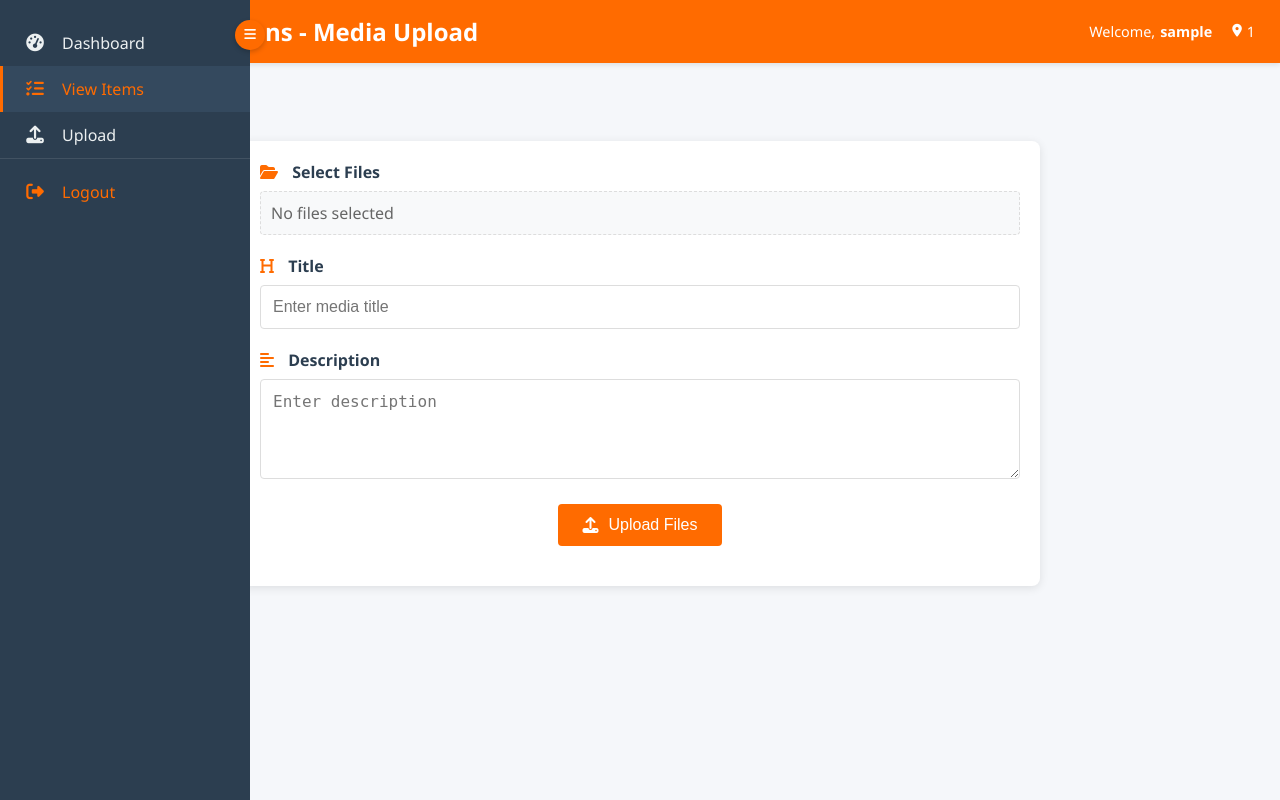
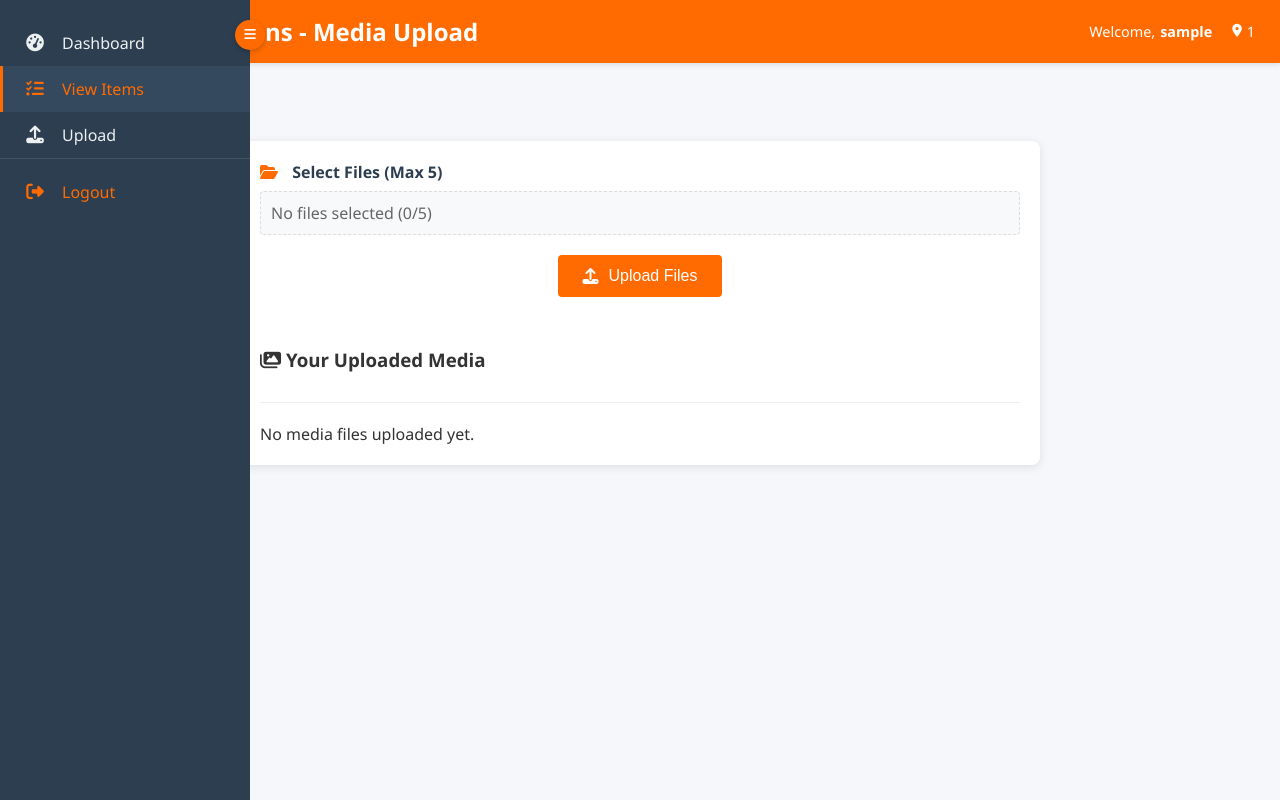
Before and after one commit to rohanb593/Corporate-IT-Solutions, a PHP site: page /uploadPage.php in a window 1280 px wide. Run offline with PHP 8.4, Linux system fonts and the light colour scheme; the visitor is signed in with stand-in values (Sample User, id 1).

Commit message:
The upload page works the user is able to change the pictures and manage them. max upload is 5.

```diff
--- a/uploadPage.css
+++ b/uploadPage.css
@@ -311,3 +311,58 @@ textarea {
     color: #721c24;
     border: 1px solid #f5c6cb;
 }
+
+/* Media Management Styles */
+.media-management {
+    margin-top: 30px;
+    padding-top: 20px;
+    border-top: 1px solid #eee;
+}
+
+.media-grid {
+    display: grid;
+    grid-template-columns: repeat(auto-fill, minmax(200px, 1fr));
+    gap: 15px;
+    margin-top: 15px;
+}
+
+.media-item {
+    border: 1px solid #ddd;
+    border-radius: 8px;
+    overflow: hidden;
+    box-shadow: 0 2px 5px rgba(0,0,0,0.1);
+    position: relative;
+}
+
+.media-item img {
+    width: 100%;
+    height: 150px;
+    object-fit: cover;
+    display: block;
+}
+
+.media-actions {
+    padding: 10px;
+    background: #f8f9fa;
+    text-align: center;
+}
+
+.delete-btn {
+    background-color: #ff6b00;
+    color: white;
+    border: none;
+    padding: 8px 15px;
+    border-radius: 4px;
+    cursor: pointer;
+    transition: all 0.3s;
+    font-size: 14px;
+    width: 100%;
+}
+
+.delete-btn:hover {
+    background-color: #e05d00;
+}
+
+.delete-btn i {
+    margin-right: 5px;
+}
--- a/uploadPage.js
+++ b/uploadPage.js
@@ -1,4 +1,5 @@
 document.addEventListener('DOMContentLoaded', function() {
+    const MAX_FILES = 5;
     const uploadForm = document.getElementById('uploadForm');
     const fileInput = document.getElementById('mediaFiles');
     const fileInfo = document.getElementById('fileInfo');
@@ -12,30 +13,42 @@ document.addEventListener('DOMContentLoaded', function() {
     fileInput.addEventListener('change', function() {
         previewContainer.innerHTML = '';
 
+        if (this.files.length > MAX_FILES) {
+            showMessage(`You can upload a maximum of ${MAX_FILES} files`, 'error');
+            this.value = '';
+            fileInfo.textContent = `No files selected (0/${MAX_FILES})`;
+            return;
+        }
+
         if (this.files.length > 0) {
-            fileInfo.textContent = `${this.files.length} file(s) selected`;
+            fileInfo.textContent = `${this.files.length} file(s) selected (${this.files.length}/${MAX_FILES})`;
 
             // Create previews
             Array.from(this.files).forEach(file => {
+                if (!file.type.startsWith('image/')) {
+                    showMessage('Only image files are allowed', 'error');
+                    return;
+                }
+
                 const previewItem = document.createElement('div');
                 previewItem.className = 'preview-item';
 
                 const reader = new FileReader();
                 reader.onload = function(e) {
-                    if (file.type.startsWith('image/')) {
-                        previewItem.innerHTML = `<img src="${e.target.result}" alt="${file.name}">`;
-                    } else if (file.type.startsWith('video/')) {
-                        previewItem.innerHTML = `
-                            <video controls>
-                                <source src="${e.target.result}" type="${file.type}">
-                            </video>
-                        `;
-                    }
+                    previewItem.innerHTML = `<img src="${e.target.result}" alt="${file.name}">`;
 
                     const removeBtn = document.createElement('button');
                     removeBtn.className = 'remove-btn';
                     removeBtn.innerHTML = '<i class="fas fa-times"></i>';
-                    removeBtn.onclick = () => previewItem.remove();
+                    removeBtn.onclick = () => {
+                        previewItem.remove();
+                        // Update file count display
+                        const remainingFiles = Array.from(fileInput.files).filter(f => f.name !== file.name);
+                        const dataTransfer = new DataTransfer();
+                        remainingFiles.forEach(f => dataTransfer.items.add(f));
+                        fileInput.files = dataTransfer.files;
+                        fileInfo.textContent = `${remainingFiles.length} file(s) selected (${remainingFiles.length}/${MAX_FILES})`;
+                    };
 
                     previewItem.appendChild(removeBtn);
                     previewContainer.appendChild(previewItem);
@@ -43,9 +56,10 @@ document.addEventListener('DOMContentLoaded', function() {
                 reader.readAsDataURL(file);
             });
         } else {
-            fileInfo.textContent = 'No files selected';
+            fileInfo.textContent = `No files selected (0/${MAX_FILES})`;
         }
     });
+
 
     // Form submission handler
     uploadForm.addEventListener('submit', function(e) {
--- a/uploadPage.php
+++ b/uploadPage.php
@@ -1,9 +1,16 @@
 <?php
 session_start();
-// Redirect to login if not authenticated
 if (!isset($_SESSION['username'])) {
     header("Location: loginDisplay.php");
     exit();
+}
+
+// Get existing media files
+$mediaFiles = [];
+$metadataFile = 'uploads/' . session_id() . '_metadata.json';
+
+if (file_exists($metadataFile)) {
+    $mediaFiles = json_decode(file_get_contents($metadataFile), true) ?: [];
 }
 ?>
 
@@ -74,20 +81,10 @@ if (!isset($_SESSION['username'])) {
                     <form id="uploadForm" enctype="multipart/form-data">
                         <div class="form-group">
                             <label for="mediaFiles">
-                                <i class="fas fa-folder-open"></i> Select Files
+                                <i class="fas fa-folder-open"></i> Select Files (Max 5)
                             </label>
-                            <input type="file" id="mediaFiles" name="mediaFiles[]" multiple accept="image/*,video/*">
-                            <div class="file-info" id="fileInfo">No files selected</div>
-                        </div>
-
-                        <div class="form-group">
-                            <label for="title"><i class="fas fa-heading"></i> Title</label>
-                            <input type="text" id="title" name="title" placeholder="Enter media title">
-                        </div>
-
-                        <div class="form-group">
-                            <label for="description"><i class="fas fa-align-left"></i> Description</label>
-                            <textarea id="description" name="description" placeholder="Enter description"></textarea>
+                            <input type="file" id="mediaFiles" name="mediaFiles[]" multiple accept="image/*">
+                            <div class="file-info" id="fileInfo">No files selected (0/5)</div>
                         </div>
 
                         <button type="submit" class="upload-btn">
@@ -103,14 +100,60 @@ if (!isset($_SESSION['username'])) {
                     <div class="preview-container" id="previewContainer"></div>
 
                     <div class="message" id="message"></div>
+
+                    <!-- Media Management Section -->
+                    <h3 style="margin-top: 30px;"><i class="fas fa-images"></i> Your Uploaded Media</h3>
+                    <div class="media-management">
+                        <?php if (!empty($mediaFiles)): ?>
+                            <div class="media-grid">
+                                <?php foreach ($mediaFiles as $index => $file): ?>
+                                    <div class="media-item" data-filename="<?php echo htmlspecialchars($file['name']); ?>">
+                                        <img src="uploads/<?php echo htmlspecialchars($file['name']); ?>" alt="Uploaded media">
+                                        <div class="media-actions">
+                                            <button class="delete-btn" data-filename="<?php echo htmlspecialchars($file['name']); ?>">
+                                                <i class="fas fa-trash"></i> Delete
+                                            </button>
+                                        </div>
+                                    </div>
+                                <?php endforeach; ?>
+                            </div>
+                        <?php else: ?>
+                            <p>No media files uploaded yet.</p>
+                        <?php endif; ?>
+                    </div>
                 </div>
             </div>
         </main>
     </div>
 
     <script src="uploadPage.js"></script>
+    <script>
+        // Handle delete actions
+        document.querySelectorAll('.delete-btn').forEach(btn => {
+            btn.addEventListener('click', function() {
+                const filename = this.getAttribute('data-filename');
+                if (confirm('Are you sure you want to delete this file?')) {
+                    fetch('deleteMedia.php', {
+                        method: 'POST',
+                        headers: {
+                            'Content-Type': 'application/x-www-form-urlencoded',
+                        },
+                        body: `filename=${encodeURIComponent(filename)}`
+                    })
+                    .then(response => response.json())
+                    .then(data => {
+                        if (data.success) {
+                            location.reload(); // Refresh to show updated list
+                        } else {
+                            alert('Error deleting file: ' + data.message);
+                        }
+                    });
+                }
+            });
+        });
+    </script>
 
-
+    <!-- Include sidebar toggle script -->
     <script>
         document.addEventListener('DOMContentLoaded', function() {
             const sidebar = document.getElementById('sidebar');
@@ -123,8 +166,9 @@ if (!isset($_SESSION['username'])) {
             };
 
             sidebar.appendChild(toggleBtn);
-            });
+        });
     </script>
 
 
 </body>
+</html>
```
Also changed, not shown: deleteMedia.php (added, +47 -0 lines), uploadHandler.php (+36 -11 lines).
